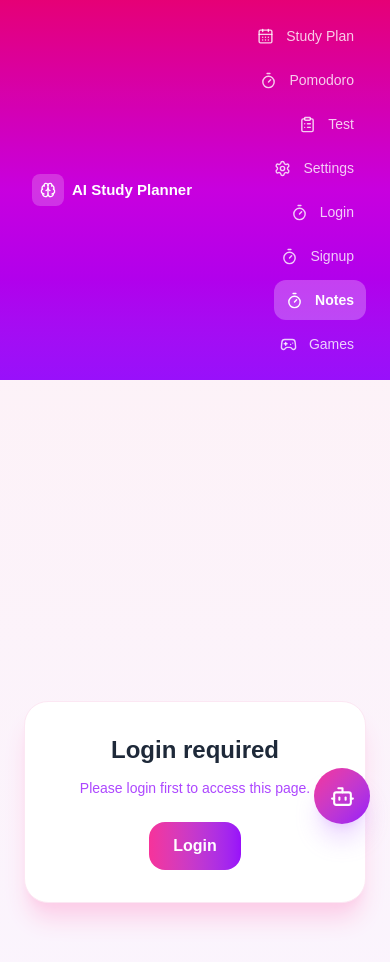
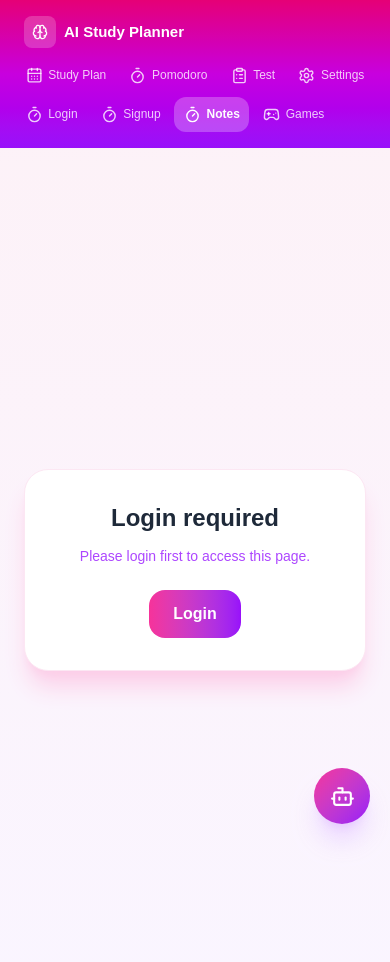
Before and after one commit to vanshika-0/study-buddy, a Next.js app in the folder frontend/: page /Notes in a window 390 px wide. Shown: the top 962 px of the page. Built offline with nearby package versions, Linux system fonts and the light colour scheme; no server answers.

Commit message:
Improve mobile responsive layout

```diff
--- a/frontend/Component/Card.js
+++ b/frontend/Component/Card.js
@@ -6,7 +6,7 @@ const Card = ({ title, value, icon }) => {
     <div
       className="
         group relative flex items-center gap-4
-        w-full sm:w-[22%] min-w-[220px] m-2 p-6 h-40
+        w-full sm:w-[22%] min-w-0 m-2 p-6 h-40
         bg-white border-2 border-pink-100 rounded-3xl
         shadow-[0_6px_0_0_rgba(244,194,213,0.6)]
         text-gray-700
--- a/frontend/app/globals.css
+++ b/frontend/app/globals.css
@@ -70,3 +70,54 @@ html[data-theme="ocean"] .to-purple-600, html[data-theme="meadow"] .to-purple-60
 }
 
 .thought-bubble { animation: thought-float 4s ease-in-out infinite; }
+
+/* Shared small-screen safeguards. Page-specific layouts already provide
+   responsive Tailwind variants; these rules prevent fixed-width children and
+   floating panels from overflowing on phones. */
+*, *::before, *::after { box-sizing: border-box; }
+html, body { max-width: 100%; overflow-x: hidden; }
+img, video, iframe { max-width: 100%; }
+
+@media (max-width: 640px) {
+  body { min-width: 320px; }
+  main { min-width: 0; width: 100%; }
+
+  aside > div {
+    gap: .65rem;
+    padding-left: 1rem;
+    padding-right: 1rem;
+  }
+
+  aside > div > ul {
+    flex-basis: 100%;
+    justify-content: flex-start;
+    gap: .25rem;
+  }
+
+  aside > div > ul a,
+  aside > div > ul button {
+    gap: .35rem;
+    padding: .55rem .6rem;
+    font-size: .75rem;
+  }
+
+  .study-chat {
+    bottom: 5.5rem !important;
+    left: .75rem !important;
+    right: .75rem !important;
+    width: auto !important;
+  }
+
+  .fixed.inset-0 {
+    overflow-y: auto;
+  }
+}
+
+@media (max-width: 380px) {
+  aside > div > ul a,
+  aside > div > ul button {
+    padding-left: .45rem;
+    padding-right: .45rem;
+    font-size: .7rem;
+  }
+}
```
